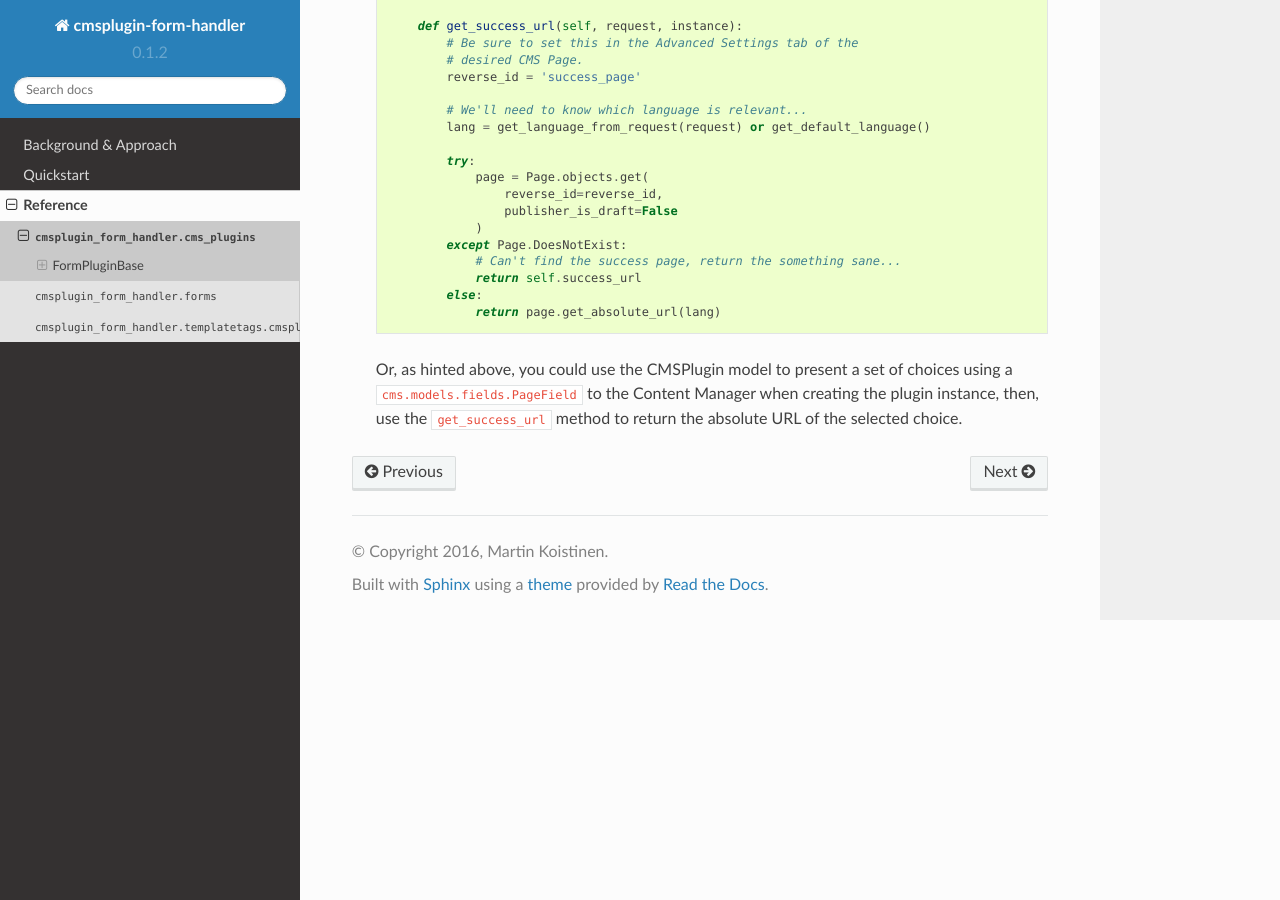
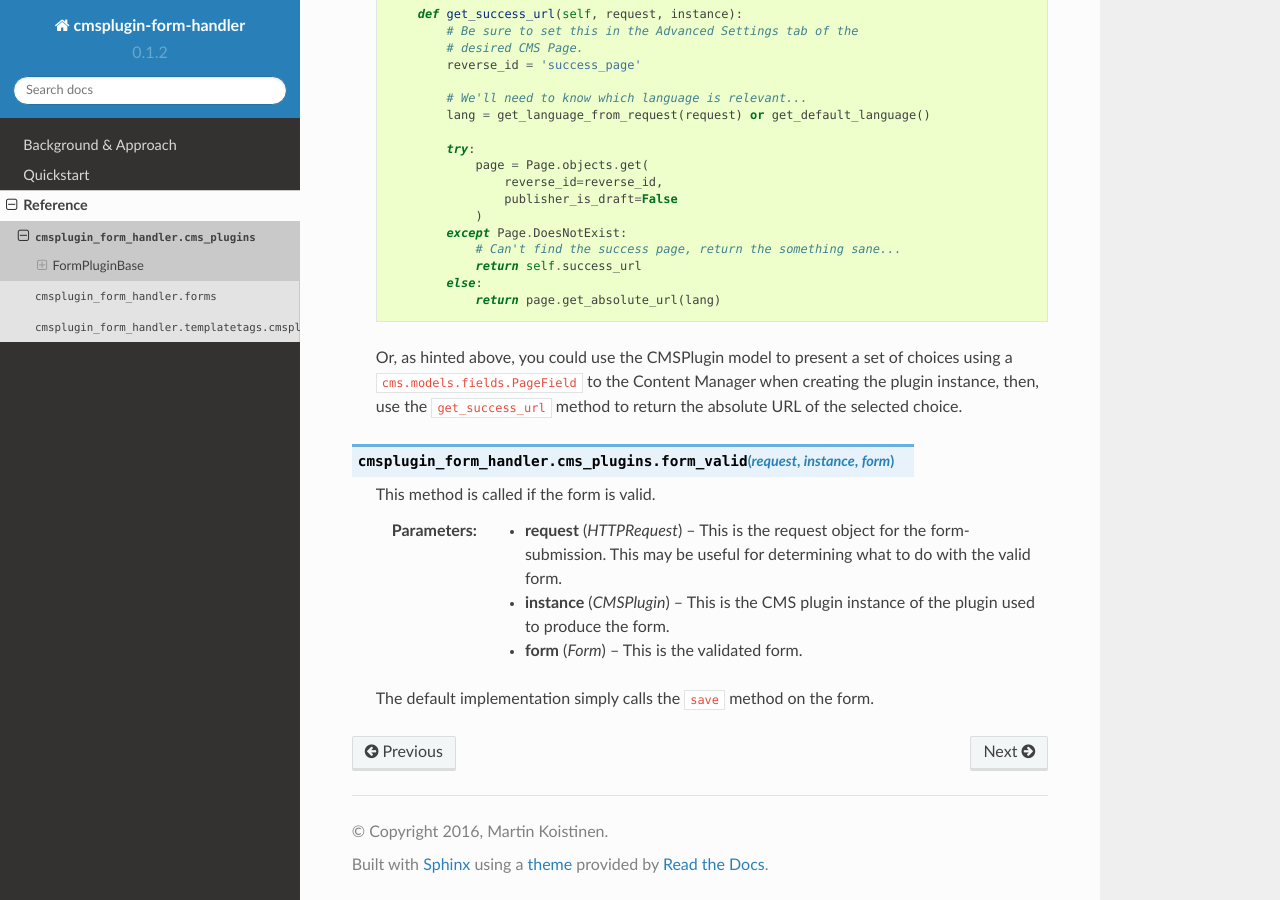
Before and after one commit to mkoistinen/cmsplugin-form-handler, a Sphinx documentation site: the page built from docs/reference/cms_plugins.rst, in a window 1280 px wide and 900 px high, scrolled down 1654 px. Built offline with Sphinx 7.4.7 and the Read the Docs theme 2.0.0, drawn with Linux system fonts in a browser that asks for light colours; some of the changed text lies outside the part shown.

Commit message:
Add `form_valid` documentation, doc clean-up.

```diff
--- a/docs/reference/cms_plugins.rst
+++ b/docs/reference/cms_plugins.rst
@@ -12,69 +12,65 @@ FormPluginBase
 
 .. class:: FormPluginBase()
 
-This class is a sub-class of the normal ``cms.plugin_base.CMSPluginBase``
-but offers additional functionality for dealing with plugin-based forms.
+This class is a sub-class of the normal ``cms.plugin_base.CMSPluginBase`` but
+offers additional functionality for dealing with plugin-based forms.
 
 .. attribute:: cache
 
-    This base-class will automatically set the normal ``cache`` attribute
-    to ``False``. This is because presenting a form should also include a
-    CSRF token, which should never be cached.
-
-    This can be overridden in the project's plugin class, but it is not
-    recommended.
+    This base-class will automatically set the normal ``cache`` attribute to
+    ``False``. This can be overridden in the project's plugin class, but it is
+    not recommended because presenting a form should also include a CSRF token,
+    which should never be cached.
 
 .. attribute:: form_class
 
-    Set this to the ``forms.Form`` or ``forms.ModelForm`` you wish this
-    plugin to present. If you need to determine which form to present based
-    on the specific plugin instance, see :meth:`get_form_class`.
+    Set this to the ``forms.Form`` or ``forms.ModelForm`` you wish this plugin
+    to present. If you need to determine which form to present based on the
+    specific plugin instance, see :meth:`get_form_class`.
 
 .. attribute:: success_url
 
-    Set this to the URL of the "success page" of the form. Using this
-    attribute is simple and suitable for static success URLs. However, in
-    most projects, it is likely more appropriate to use
-    :meth:`get_success_url`.
+    Set this to the URL of the "success page" of the form. Using this attribute
+    is simple and suitable for static success URLs. However, in most projects,
+    it is likely more appropriate to use :meth:`get_success_url`.
 
 .. method:: get_form_class(request, instance)
 
     Returns the class of the form that this plugin presents. The default
     implementation of this method is to simply return the contents of
-    :attr:`form_class`. Override this method if different plugins
-    instances of the same plugin class should return different forms.
+    :attr:`form_class`. Override this method if different plugins instances of
+    the same plugin class should return different forms.
 
     :param HTTPRequest request:
 
-        This is the request object for the form-submission. This may be
-        useful for making a determination about which form class to return.
+        This is the request object for the form-submission. This may be useful
+        for making a determination about which form class to return.
 
     :param CMSPlugin instance:
 
-        This is the CMS plugin instance of the plugin used to produce
-        the form.
+        This is the CMS plugin instance of the plugin used to produce the form.
 
 .. method:: get_success_url(request, instance)
 
-    Returns the desired URL that the user should be redirected to if their
-    form submission validates.
+    Returns the desired URL that the user should be redirected to if their form
+    submission validates.
 
     :param HTTPRequest request:
 
-        This is the request object for the form-submission. This may be
-        useful for making a determination about which success URL to return.
+        This is the request object for the form-submission. This may be useful
+        for making a determination about which success URL to return.
 
     :param CMSPlugin instance:
 
-        This is the CMS plugin instance of the plugin used to produce the
-        form. (Hint: you could present a list of choices in the
-        ``CMSPlugin`` model.
+        This is the CMS plugin instance of the plugin used to produce the form.
+        (Hint: you could present a list of choices in the ``CMSPlugin``model
+        using a ``cms.models.fields.PageField``.)
 
-    The default implementation of this method is to simply return the
-    contents of :attr:`success_url`, but in most cases, a static URL is
-    inappropriate. For example, it may be better to return the absolute URL
-    of a specific CMS page (which could be moved by the content managers to
-    different paths). In this case, something like this may be useful: ::
+    The default implementation of this method is to simply return the contents
+    of :attr:`success_url`, but in most cases, a static URL is inappropriate.
+    For example, it may be better to return the absolute URL of a specific CMS
+    page (which could be moved by the content managers to different paths). In
+    this case, something like this may be useful: ::
 
         # NOTE: only relevant code is shown here...
 
@@ -108,8 +104,27 @@ but offers additional functionality for dealing with plugin-based forms.
                 else:
                     return page.get_absolute_url(lang)
 
-    Or, as hinted above, you could use the CMSPlugin model to present a set
-    of choices using a ``cms.models.fields.PageField`` to the Content
-    Manager when creating the plugin instance, then, use the
-    ``get_success_url`` method to return the absolute URL of the
-    selected choice.
+    Or, as hinted above, you could use the CMSPlugin model to present a set of
+    choices using a ``cms.models.fields.PageField`` to the Content Manager when
+    creating the plugin instance, then, use the ``get_success_url`` method to
+    return the absolute URL of the selected choice.
+
+.. method:: form_valid(request, instance, form)
+
+    This method is called if the form is valid.
+
+    :param HTTPRequest request:
+
+        This is the request object for the form-submission. This may be useful
+        for determining what to do with the valid form.
+
+    :param CMSPlugin instance:
+
+        This is the CMS plugin instance of the plugin used to produce the form.
+
+    :param Form form:
+
+        This is the validated form.
+
+
+    The default implementation simply calls the ``save`` method on the form.
```
Also changed, not shown: docs/reference/forms.rst (+5 -5 lines), docs/reference/templatetags.rst (+11 -12 lines).
